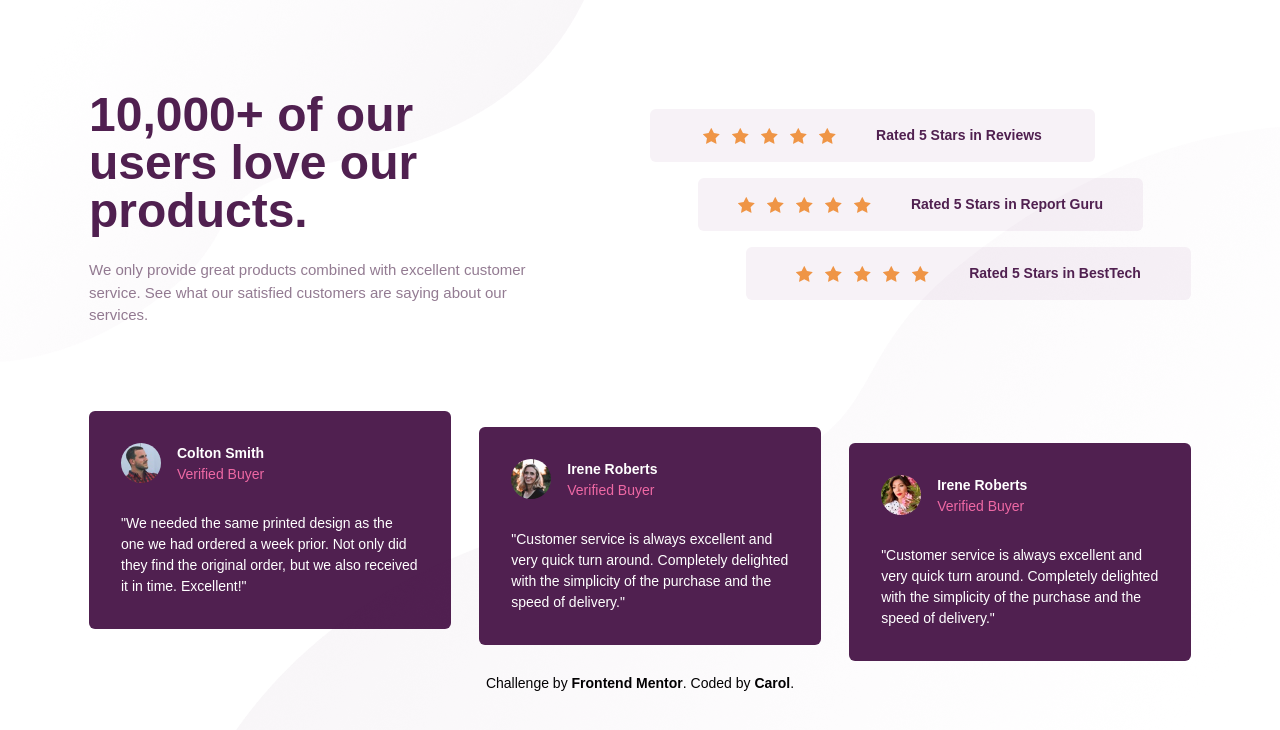
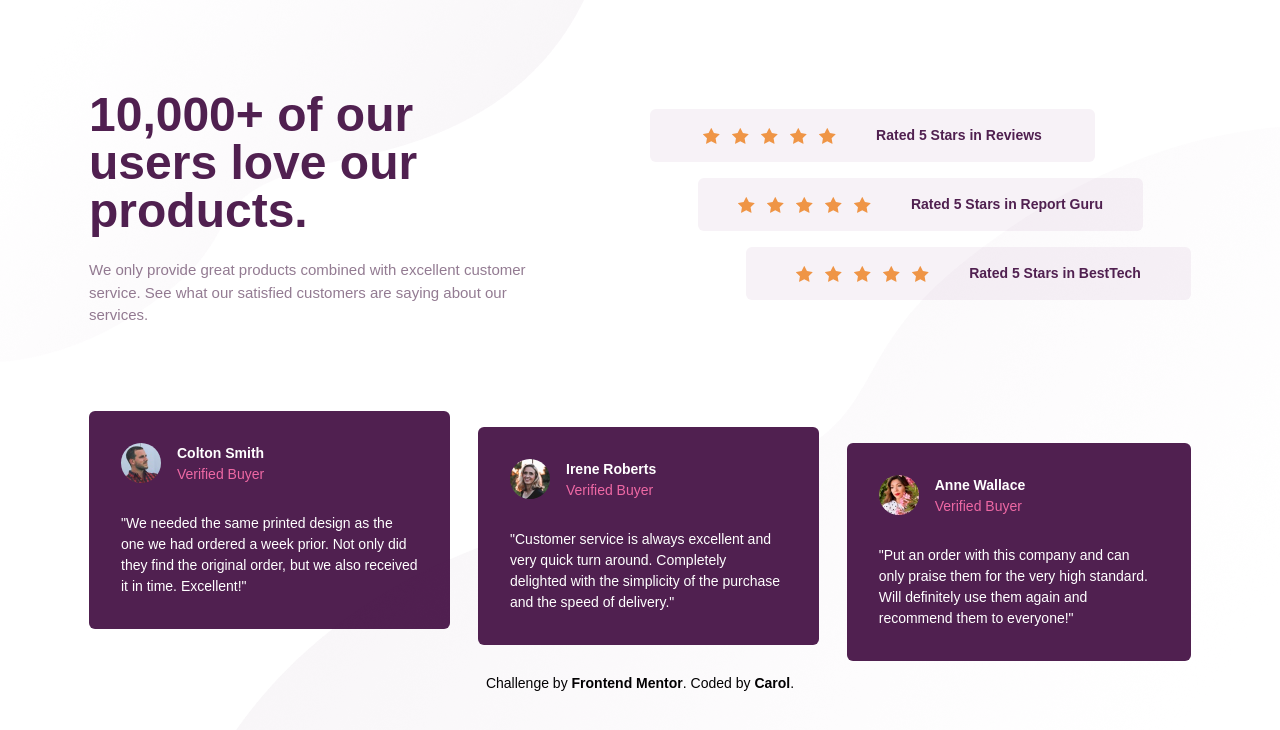
Before and after one commit to carolandrade1/social-proof-section, a Next.js app: page / in a window 1280 px wide. Shown: the top 730 px of the page. Built offline with nearby package versions, Linux system fonts and the light colour scheme.

Commit message:
fix: fix text and accessibility problems

```diff
--- a/src/components/card/index.js
+++ b/src/components/card/index.js
@@ -7,11 +7,10 @@ export default function Card({ srcPhoto, title, description, className }) {
         <img
           src={srcPhoto}
           alt='Profile photo'
-          loading='lazy'
           className='h-10 w-10 rounded-full'
         />
         <div>
-          <header className='font-bold text-white'>{title}</header>
+          <h2 className='font-bold text-white'>{title}</h2>
           <span className='text-s-pink'>Verified Buyer</span>
         </div>
       </div>
--- a/src/components/groupCards/index.js
+++ b/src/components/groupCards/index.js
@@ -16,8 +16,8 @@ export default function GroupCards() {
       />
       <Card
         srcPhoto='/image/image-anne.jpg'
-        title='Irene Roberts'
-        description='"Customer service is always excellent and very quick turn around. Completely delighted with the simplicity of the purchase and the speed of delivery."'
+        title='Anne Wallace'
+        description='"Put an order with this company and can only praise them for the very high standard. Will definitely use them again and recommend them to everyone!"'
         className='lg:translate-y-8'
       />
     </section>
--- a/src/components/rating/index.js
+++ b/src/components/rating/index.js
@@ -2,13 +2,13 @@ import GroupStar from '../groupStar';
 
 export default function Rating({ text, className }) {
   return (
-    <article
+    <div
       className={`mb-4 flex max-h-[78px] w-full min-w-[327px] flex-col justify-center rounded-md bg-lightg-magenta p-2 sm:max-h-[56px] sm:w-full sm:max-w-[445px] sm:flex-row sm:items-center sm:p-4 ${className}`}
     >
       <GroupStar />
       <p className='text-center text-[14px] font-bold text-vd-magenta'>
         Rated 5 Stars in{text}
       </p>
-    </article>
+    </div>
   );
 }
```
